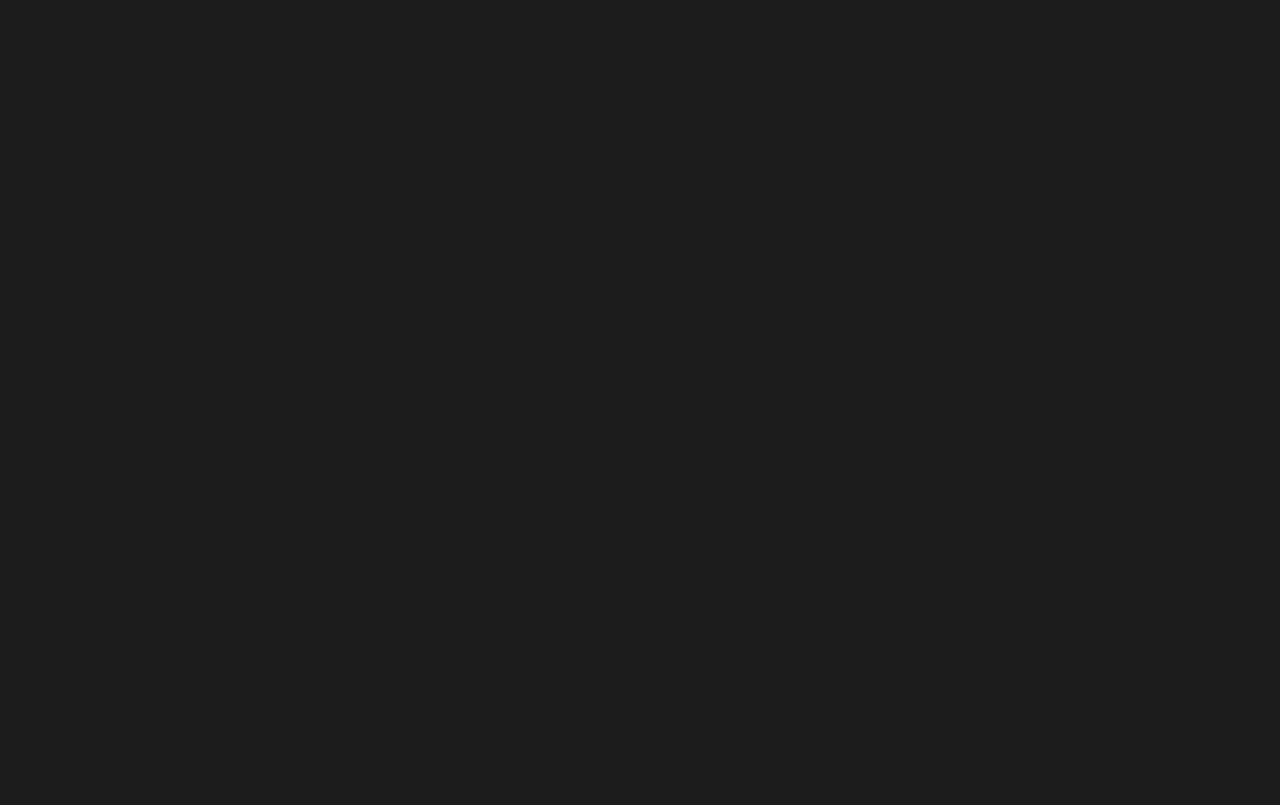
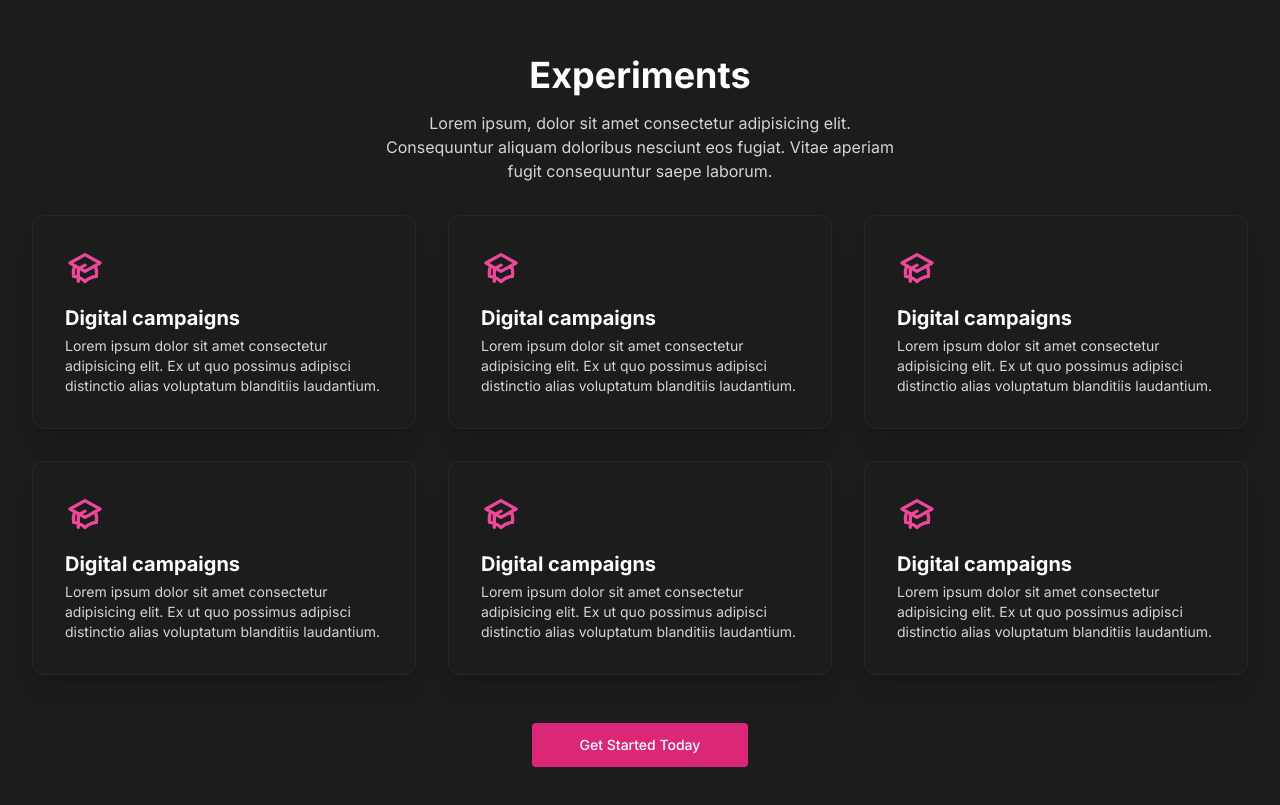
Before and after one commit to thelordzeus/info-viz, a Next.js app: page / in a window 1280 px wide. Shown: the part 873-1678 px from the top of the page. Before the commit the page ends 864 px from the top, so only its background shows below. Built offline with nearby package versions, Linux system fonts and the light colour scheme.

Commit message:
feat: added hero section

```diff
--- a/app/page.js
+++ b/app/page.js
@@ -1,11 +1,13 @@
 import Image from "next/image";
 
 import Hero from "../components/Hero";
+import Experiments from "@/components/Experiments";
 
 export default function Home() {
   return (
     <main className="">
       <Hero />
+      <Experiments />
     </main>
   );
 }
--- /dev/null
+++ b/components/Experiments.jsx
@@ -0,0 +1,220 @@
+export default function Experiments() {
+  return (
+    <section className="bg-gray-900 text-white">
+      <div className="mx-auto max-w-screen-xl px-4 py-8 sm:py-12 sm:px-6 lg:py-16 lg:px-8">
+        <div className="mx-auto max-w-lg text-center">
+          <h2 className="text-3xl font-bold sm:text-4xl">Experiments</h2>
+
+          <p className="mt-4 text-gray-300">
+            Lorem ipsum, dolor sit amet consectetur adipisicing elit.
+            Consequuntur aliquam doloribus nesciunt eos fugiat. Vitae aperiam
+            fugit consequuntur saepe laborum.
+          </p>
+        </div>
+
+        <div className="mt-8 grid grid-cols-1 gap-8 md:grid-cols-2 lg:grid-cols-3">
+          <a
+            className="block rounded-xl border border-gray-800 p-8 shadow-xl transition hover:border-pink-500/10 hover:shadow-pink-500/10"
+            href="/services/digital-campaigns"
+          >
+            <svg
+              xmlns="http://www.w3.org/2000/svg"
+              className="h-10 w-10 text-pink-500"
+              fill="none"
+              viewBox="0 0 24 24"
+              stroke="currentColor"
+            >
+              <path d="M12 14l9-5-9-5-9 5 9 5z" />
+              <path d="M12 14l6.16-3.422a12.083 12.083 0 01.665 6.479A11.952 11.952 0 0012 20.055a11.952 11.952 0 00-6.824-2.998 12.078 12.078 0 01.665-6.479L12 14z" />
+              <path
+                strokeLinecap="round"
+                strokeLinejoin="round"
+                strokeWidth="2"
+                d="M12 14l9-5-9-5-9 5 9 5zm0 0l6.16-3.422a12.083 12.083 0 01.665 6.479A11.952 11.952 0 0012 20.055a11.952 11.952 0 00-6.824-2.998 12.078 12.078 0 01.665-6.479L12 14zm-4 6v-7.5l4-2.222"
+              />
+            </svg>
+
+            <h2 className="mt-4 text-xl font-bold text-white">
+              Digital campaigns
+            </h2>
+
+            <p className="mt-1 text-sm text-gray-300">
+              Lorem ipsum dolor sit amet consectetur adipisicing elit. Ex ut quo
+              possimus adipisci distinctio alias voluptatum blanditiis
+              laudantium.
+            </p>
+          </a>
+
+          <a
+            className="block rounded-xl border border-gray-800 p-8 shadow-xl transition hover:border-pink-500/10 hover:shadow-pink-500/10"
+            href="/services/digital-campaigns"
+          >
+            <svg
+              xmlns="http://www.w3.org/2000/svg"
+              className="h-10 w-10 text-pink-500"
+              fill="none"
+              viewBox="0 0 24 24"
+              stroke="currentColor"
+            >
+              <path d="M12 14l9-5-9-5-9 5 9 5z" />
+              <path d="M12 14l6.16-3.422a12.083 12.083 0 01.665 6.479A11.952 11.952 0 0012 20.055a11.952 11.952 0 00-6.824-2.998 12.078 12.078 0 01.665-6.479L12 14z" />
+              <path
+                strokeLinecap="round"
+                strokeLinejoin="round"
+                strokeWidth="2"
+                d="M12 14l9-5-9-5-9 5 9 5zm0 0l6.16-3.422a12.083 12.083 0 01.665 6.479A11.952 11.952 0 0012 20.055a11.952 11.952 0 00-6.824-2.998 12.078 12.078 0 01.665-6.479L12 14zm-4 6v-7.5l4-2.222"
+              />
+            </svg>
+
+            <h2 className="mt-4 text-xl font-bold text-white">
+              Digital campaigns
+            </h2>
+
+            <p className="mt-1 text-sm text-gray-300">
+              Lorem ipsum dolor sit amet consectetur adipisicing elit. Ex ut quo
+              possimus adipisci distinctio alias voluptatum blanditiis
+              laudantium.
+            </p>
+          </a>
+
+          <a
+            className="block rounded-xl border border-gray-800 p-8 shadow-xl transition hover:border-pink-500/10 hover:shadow-pink-500/10"
+            href="/services/digital-campaigns"
+          >
+            <svg
+              xmlns="http://www.w3.org/2000/svg"
+              className="h-10 w-10 text-pink-500"
+              fill="none"
+              viewBox="0 0 24 24"
+              stroke="currentColor"
+            >
+              <path d="M12 14l9-5-9-5-9 5 9 5z" />
+              <path d="M12 14l6.16-3.422a12.083 12.083 0 01.665 6.479A11.952 11.952 0 0012 20.055a11.952 11.952 0 00-6.824-2.998 12.078 12.078 0 01.665-6.479L12 14z" />
+              <path
+                strokeLinecap="round"
+                strokeLinejoin="round"
+                strokeWidth="2"
+                d="M12 14l9-5-9-5-9 5 9 5zm0 0l6.16-3.422a12.083 12.083 0 01.665 6.479A11.952 11.952 0 0012 20.055a11.952 11.952 0 00-6.824-2.998 12.078 12.078 0 01.665-6.479L12 14zm-4 6v-7.5l4-2.222"
+              />
+            </svg>
+
+            <h2 className="mt-4 text-xl font-bold text-white">
+              Digital campaigns
+            </h2>
+
+            <p className="mt-1 text-sm text-gray-300">
+              Lorem ipsum dolor sit amet consectetur adipisicing elit. Ex ut quo
+              possimus adipisci distinctio alias voluptatum blanditiis
+              laudantium.
+            </p>
+          </a>
+
+          <a
+            className="block rounded-xl border border-gray-800 p-8 shadow-xl transition hover:border-pink-500/10 hover:shadow-pink-500/10"
+            href="/services/digital-campaigns"
+          >
+            <svg
+              xmlns="http://www.w3.org/2000/svg"
+              className="h-10 w-10 text-pink-500"
+              fill="none"
+              viewBox="0 0 24 24"
+              stroke="currentColor"
+            >
+              <path d="M12 14l9-5-9-5-9 5 9 5z" />
+              <path d="M12 14l6.16-3.422a12.083 12.083 0 01.665 6.479A11.952 11.952 0 0012 20.055a11.952 11.952 0 00-6.824-2.998 12.078 12.078 0 01.665-6.479L12 14z" />
+              <path
+                strokeLinecap="round"
+                strokeLinejoin="round"
+                strokeWidth="2"
+                d="M12 14l9-5-9-5-9 5 9 5zm0 0l6.16-3.422a12.083 12.083 0 01.665 6.479A11.952 11.952 0 0012 20.055a11.952 11.952 0 00-6.824-2.998 12.078 12.078 0 01.665-6.479L12 14zm-4 6v-7.5l4-2.222"
+              />
+            </svg>
+
+            <h2 className="mt-4 text-xl font-bold text-white">
+              Digital campaigns
+            </h2>
+
+            <p className="mt-1 text-sm text-gray-300">
+              Lorem ipsum dolor sit amet consectetur adipisicing elit. Ex ut quo
+              possimus adipisci distinctio alias voluptatum blanditiis
+              laudantium.
+            </p>
+          </a>
+
+          <a
+            className="block rounded-xl border border-gray-800 p-8 shadow-xl transition hover:border-pink-500/10 hover:shadow-pink-500/10"
+            href="/services/digital-campaigns"
+          >
+            <svg
+              xmlns="http://www.w3.org/2000/svg"
+              className="h-10 w-10 text-pink-500"
+              fill="none"
+              viewBox="0 0 24 24"
+              stroke="currentColor"
+            >
+              <path d="M12 14l9-5-9-5-9 5 9 5z" />
+              <path d="M12 14l6.16-3.422a12.083 12.083 0 01.665 6.479A11.952 11.952 0 0012 20.055a11.952 11.952 0 00-6.824-2.998 12.078 12.078 0 01.665-6.479L12 14z" />
+              <path
+                strokeLinecap="round"
+                strokeLinejoin="round"
+                strokeWidth="2"
+                d="M12 14l9-5-9-5-9 5 9 5zm0 0l6.16-3.422a12.083 12.083 0 01.665 6.479A11.952 11.952 0 0012 20.055a11.952 11.952 0 00-6.824-2.998 12.078 12.078 0 01.665-6.479L12 14zm-4 6v-7.5l4-2.222"
+              />
+            </svg>
+
+            <h2 className="mt-4 text-xl font-bold text-white">
+              Digital campaigns
+            </h2>
+
+            <p className="mt-1 text-sm text-gray-300">
+              Lorem ipsum dolor sit amet consectetur adipisicing elit. Ex ut quo
+              possimus adipisci distinctio alias voluptatum blanditiis
+              laudantium.
+            </p>
+          </a>
+
+          <a
+            className="block rounded-xl border border-gray-800 p-8 shadow-xl transition hover:border-pink-500/10 hover:shadow-pink-500/10"
+            href="/services/digital-campaigns"
+          >
+            <svg
+              xmlns="http://www.w3.org/2000/svg"
+              className="h-10 w-10 text-pink-500"
+              fill="none"
+              viewBox="0 0 24 24"
+              stroke="currentColor"
+            >
+              <path d="M12 14l9-5-9-5-9 5 9 5z" />
+              <path d="M12 14l6.16-3.422a12.083 12.083 0 01.665 6.479A11.952 11.952 0 0012 20.055a11.952 11.952 0 00-6.824-2.998 12.078 12.078 0 01.665-6.479L12 14z" />
+              <path
+                strokeLinecap="round"
+                strokeLinejoin="round"
+                strokeWidth="2"
+                d="M12 14l9-5-9-5-9 5 9 5zm0 0l6.16-3.422a12.083 12.083 0 01.665 6.479A11.952 11.952 0 0012 20.055a11.952 11.952 0 00-6.824-2.998 12.078 12.078 0 01.665-6.479L12 14zm-4 6v-7.5l4-2.222"
+              />
+            </svg>
+
+            <h2 className="mt-4 text-xl font-bold text-white">
+              Digital campaigns
+            </h2>
+
+            <p className="mt-1 text-sm text-gray-300">
+              Lorem ipsum dolor sit amet consectetur adipisicing elit. Ex ut quo
+              possimus adipisci distinctio alias voluptatum blanditiis
+              laudantium.
+            </p>
+          </a>
+        </div>
+
+        <div className="mt-12 text-center">
+          <a
+            href="#"
+            className="inline-block rounded bg-pink-600 px-12 py-3 text-sm font-medium text-white transition hover:bg-pink-700 focus:outline-none focus:ring focus:ring-yellow-400"
+          >
+            Get Started Today
+          </a>
+        </div>
+      </div>
+    </section>
+  );
+}
--- a/components/Hero.jsx
+++ b/components/Hero.jsx
@@ -1,4 +1,6 @@
 import { Button } from "@/components/ui/button";
+import { AreaChart, FileText } from "lucide-react";
+
 export default function Hero() {
   return (
     <section className="">
@@ -14,11 +16,13 @@ export default function Hero() {
           <p className="mt-4 sm:text-xl/relaxed text-white">Section Z1</p>
 
           <div className="mt-8 flex flex-wrap justify-left gap-4">
-            <Button variant="outline" className="bg-[#1c1c1c] text-white">
+            <Button variant="outline" className="bg-[#1c1c1c] text-white  ">
+              <AreaChart className="mr-2 h-4 w-4 " />
               Tableau
             </Button>
-            <Button className="bg-white text-black transition hover:text-white hover:bg-[#1c1c1c]">
-              Abstract
+            <Button className="bg-white hover:bg-white">
+              <FileText className="mr-2 h-4 w-4 bg-white text-black" />
+              <span className="text-black bg-white">Abstract</span>
             </Button>
           </div>
         </div>
--- a/components/ui/button.jsx
+++ b/components/ui/button.jsx
@@ -1,8 +1,8 @@
-import * as React from "react"
-import { Slot } from "@radix-ui/react-slot"
+import * as React from "react";
+import { Slot } from "@radix-ui/react-slot";
 import { cva } from "class-variance-authority";
 
-import { cn } from "@/lib/utils"
+import { cn } from "@/lib/utils";
 
 const buttonVariants = cva(
   "inline-flex items-center justify-center rounded-md text-sm font-medium ring-offset-background transition-colors focus-visible:outline-none focus-visible:ring-2 focus-visible:ring-ring focus-visible:ring-offset-2 disabled:pointer-events-none disabled:opacity-50",
@@ -12,8 +12,7 @@ const buttonVariants = cva(
         default: "bg-primary text-primary-foreground hover:bg-primary/90",
         destructive:
           "bg-destructive text-destructive-foreground hover:bg-destructive/90",
-        outline:
-          "border border-input bg-background hover:bg-accent hover:text-accent-foreground",
+        outline: "border border-input bg-background  ",
         secondary:
           "bg-secondary text-secondary-foreground hover:bg-secondary/80",
         ghost: "hover:bg-accent hover:text-accent-foreground",
@@ -31,17 +30,20 @@ const buttonVariants = cva(
       size: "default",
     },
   }
-)
+);
 
-const Button = React.forwardRef(({ className, variant, size, asChild = false, ...props }, ref) => {
-  const Comp = asChild ? Slot : "button"
-  return (
-    (<Comp
-      className={cn(buttonVariants({ variant, size, className }))}
-      ref={ref}
-      {...props} />)
-  );
-})
-Button.displayName = "Button"
+const Button = React.forwardRef(
+  ({ className, variant, size, asChild = false, ...props }, ref) => {
+    const Comp = asChild ? Slot : "button";
+    return (
+      <Comp
+        className={cn(buttonVariants({ variant, size, className }))}
+        ref={ref}
+        {...props}
+      />
+    );
+  }
+);
+Button.displayName = "Button";
 
-export { Button, buttonVariants }
+export { Button, buttonVariants };
```
